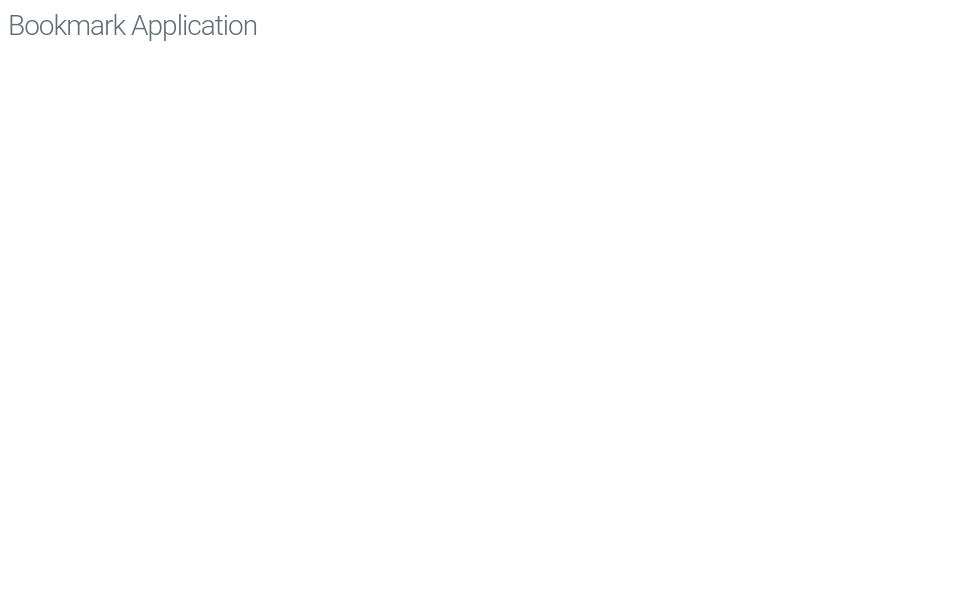
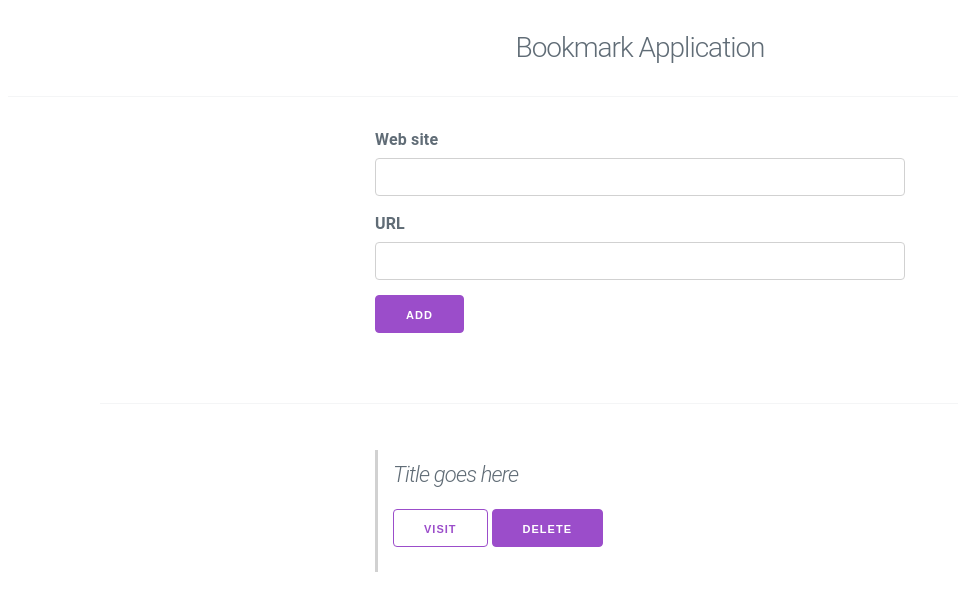
Before and after one commit to Madbahaa/bookmark-app-vanilla-html-css-js, a plain HTML site: page index.html in a window 1280 px wide. Shown: the whole page, without its empty margins (0-958 px from the left). Drawn offline with Linux system fonts and the light colour scheme.

Commit message:
coding the ui all components needed

```diff
--- a/index.html
+++ b/index.html
@@ -9,9 +9,36 @@
     <title>Bookmark App</title>
 </head>
 <body>
-    <div>
+    <div class="title">
         <h3>Bookmark Application</h3>
+        <hr>
     </div>
+    <div class="body container">
+        <form class="row">
+            <fieldset class="column column-50 column-offset-25">
+                    <label for="webSite">Web site</label>
+                    <input type="text"  id="webSite">
+                    <label for="siteUrl">URL</label>
+                    <input type="text"  id="siteUrl">
+                    <input class="button-primary" type="submit" value="Add">
+            </fieldset>
+        </form>
+        <hr>
+    </div>
+    <div id="bookmarksOutput">
+        <div class="container">
+            <div class="row">
+                <div class="column column-50 column-offset-25">
+                        <blockquote>
+                                <h4><em>Title goes here</em></h4>
+                                <input  class="button-outline" type="submit" value="visit">
+                                <input  class="button-primary" type="submit" value="Delete">
+                         </blockquote>
+                </div>
+            </div>
+        </div>
+    </div>
+
 
 <script src="main.js"></script>
 </body>
--- a/style.css
+++ b/style.css
@@ -0,0 +1,4 @@
+.title {
+    text-align: center;
+    margin-top: 30px;
+}
```
